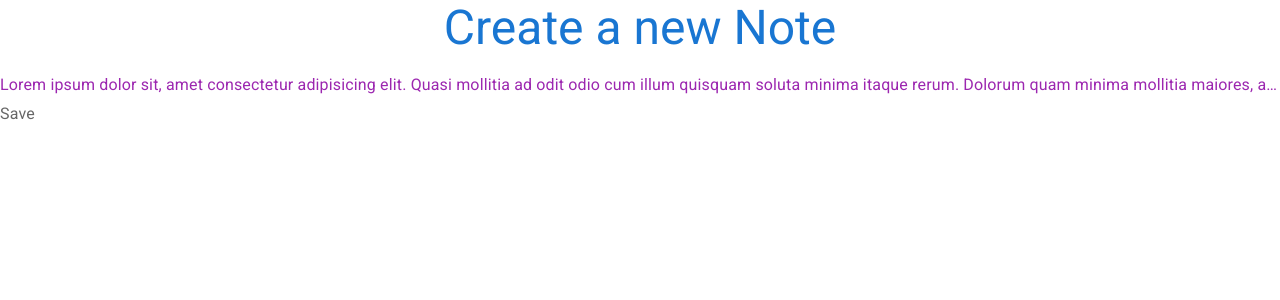
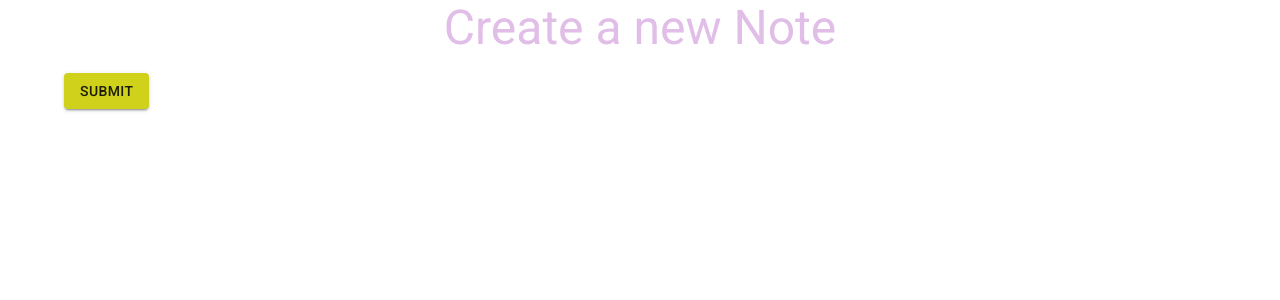
Before and after one commit to yaborodinov/MaterialUI, a React (Create React App) app: page /create in a window 1280 px wide. Shown: the top 300 px of the page. Built offline with nearby package versions, Linux system fonts and the light colour scheme.

Commit message:
Buttons and createTheme

```diff
--- a/src/index.js
+++ b/src/index.js
@@ -2,11 +2,15 @@ import React from 'react';
 import ReactDOM from 'react-dom';
 import './index.css';
 import App from './App';
+import { ThemeProvider } from '@mui/material/styles';
+import theme from './theme/index.js'
 
 
 ReactDOM.render(
   <React.StrictMode>
-    <App />
+     <ThemeProvider theme={theme}>
+      <App />
+     </ThemeProvider>
   </React.StrictMode>,
   document.getElementById('root')
 );
--- a/src/pages/Create.js
+++ b/src/pages/Create.js
@@ -1,30 +1,63 @@
 import React from 'react'
 import { Typography } from '@mui/material'
+import Button from '@mui/material/Button'
+// import ButtonGroup from '@mui/material/ButtonGroup'
+import Container from '@mui/material/Container'
+
+
 
 export default function Create() {
   return (
-    <div>
+    <Container>
       <Typography
         variant="h3"
         component="h1"
-        color="primary"
+        color='primary'
         align="center"
         gutterBottom
       >
         Create a new Note
       </Typography>
-      <Typography
+
+      <Button
+        type='submit'
+        color='secondary'
+        variant='contained'
+      >
+        Submit
+      </Button>
+
+      {/* <Button
+        variant='contained'
         color="secondary"
-        noWrap={true}
-        gutterBottom
-      >
-        Lorem ipsum dolor sit, amet consectetur adipisicing elit. Quasi mollitia ad odit odio cum illum quisquam soluta minima itaque rerum. Dolorum quam minima mollitia maiores, assumenda error asperiores quae explicabo! Quidem iure suscipit explicabo nam molestias illo doloribus saepe consequatur, numquam dolore dignissimos nostrum commodi?
-      </Typography>
-      <Typography
-        color="textSecondary"
       >
         Save
-      </Typography>
-    </div>
+      </Button>
+
+      <Button
+          variant='contained'
+          color='primary'
+        >
+          Check
+        </Button>
+
+      <ButtonGroup color='secondary'>
+        <Button
+          variant='outlined'
+          color='primary'
+        >
+          This
+        </Button>
+
+        <Button
+          variant='outlined'
+          color='secondary'
+        >
+          Outlined
+        </Button>
+      </ButtonGroup> */}
+
+
+    </Container>
   )
 }
--- /dev/null
+++ b/src/theme/index.js
@@ -0,0 +1,16 @@
+import { createTheme, ThemeProvider } from '@mui/material/styles';
+import { purple } from '@mui/material/colors';
+
+const theme = createTheme({
+  palette: {
+    primary: {
+      main: purple[100],
+      light: '#757ce8',
+    },
+    secondary: {
+      main: '#cfd11a',
+    },
+  },
+});
+
+export default theme;
```
